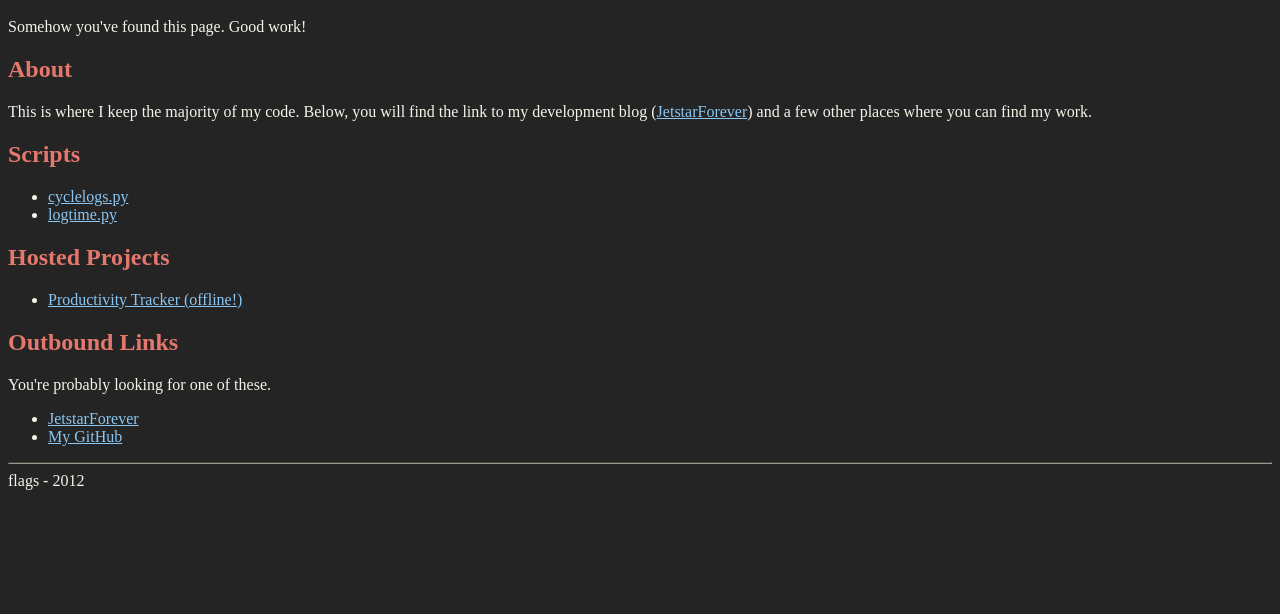
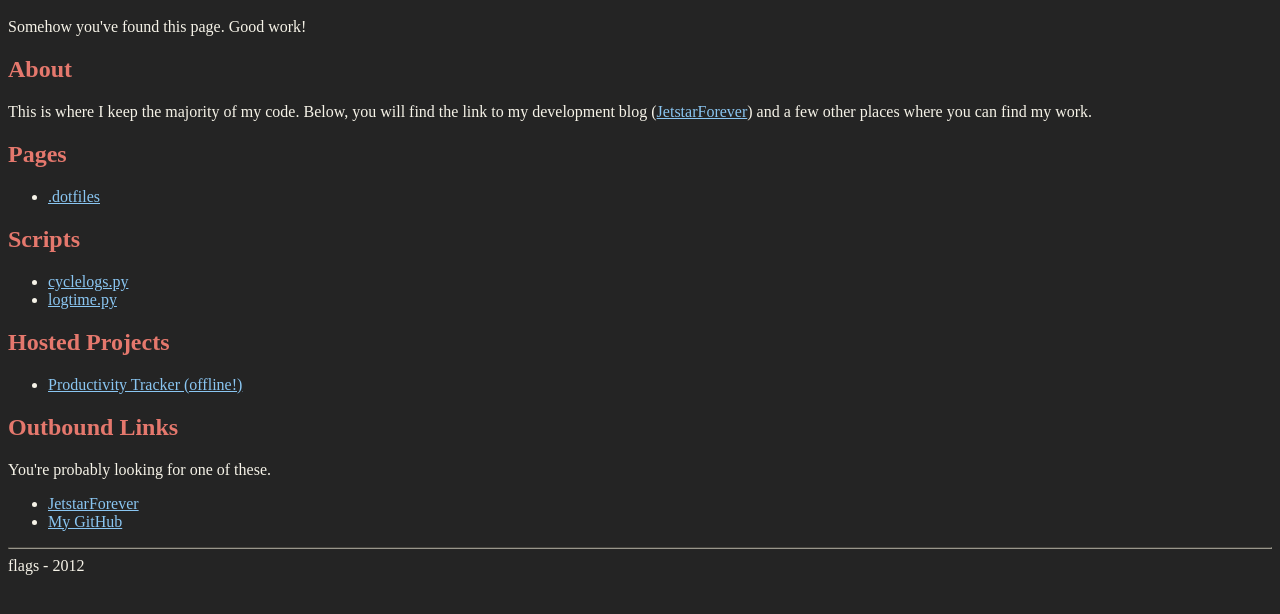
Before and after one commit to penny64/flags.github.com, a plain HTML site: page index.html in a window 1280 px wide. Shown: the part 48-662 px from the top of the page. Drawn offline with Linux system fonts and the light colour scheme.

Commit message:
Adding page.

```diff
--- a/index.html
+++ b/index.html
@@ -11,6 +11,12 @@
 <h2>About</h2>
 
 <p>This is where I keep the majority of my code. Below, you will find the link to my development blog (<a href="http://jetstarforever.com/site">JetstarForever</a>) and a few other places where you can find my work.</p>
+
+<h2>Pages</h2>
+
+<ul>
+<li><a href="dotfiles.html">.dotfiles</a></li>
+</ul>
 
 <h2>Scripts</h2>
 
```
